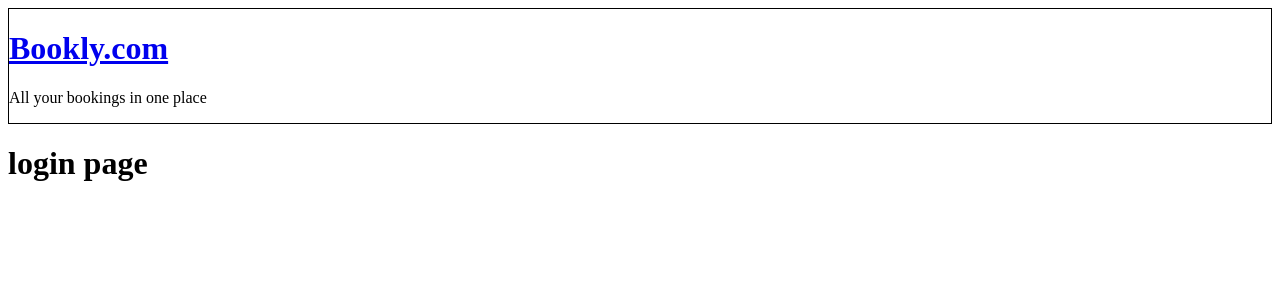
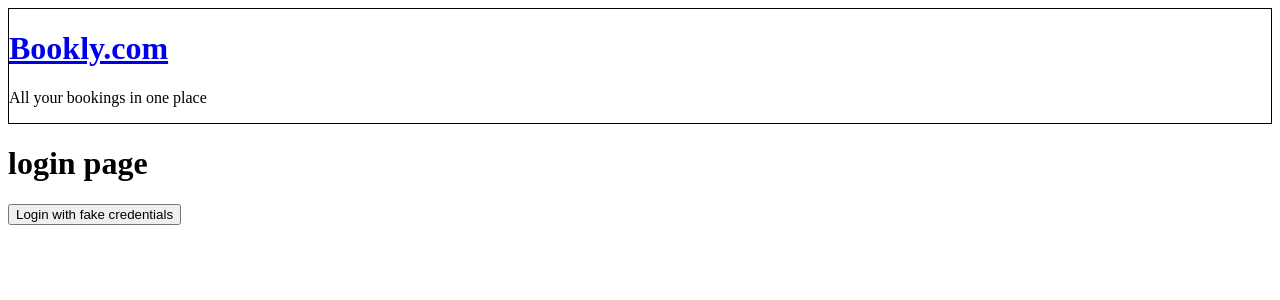
Before and after one commit to pwmini2020/bookly, a React (Create React App) app in the folder web/: page /login in a window 1280 px wide. Shown: the top 300 px of the page. Built offline with nearby package versions, Linux system fonts and the light colour scheme; no server answers.

Commit message:
Add button with fake credentials

```diff
--- a/web/src/pages/LoginPage.js
+++ b/web/src/pages/LoginPage.js
@@ -1,5 +1,18 @@
+import { authenticateCredentials } from "../api/loginApi";
+
 const LoginPage = (props) => {
-  return <h1>login page</h1>;
+  const fakeUsername = "testUsername";
+  const fakePassword = "testPass";
+  return (
+    <div>
+      <h1>login page</h1>
+      <button
+        onClick={() => authenticateCredentials(fakeUsername, fakePassword)}
+      >
+        Login with fake credentials
+      </button>
+    </div>
+  );
 };
 
 export default LoginPage;
```
